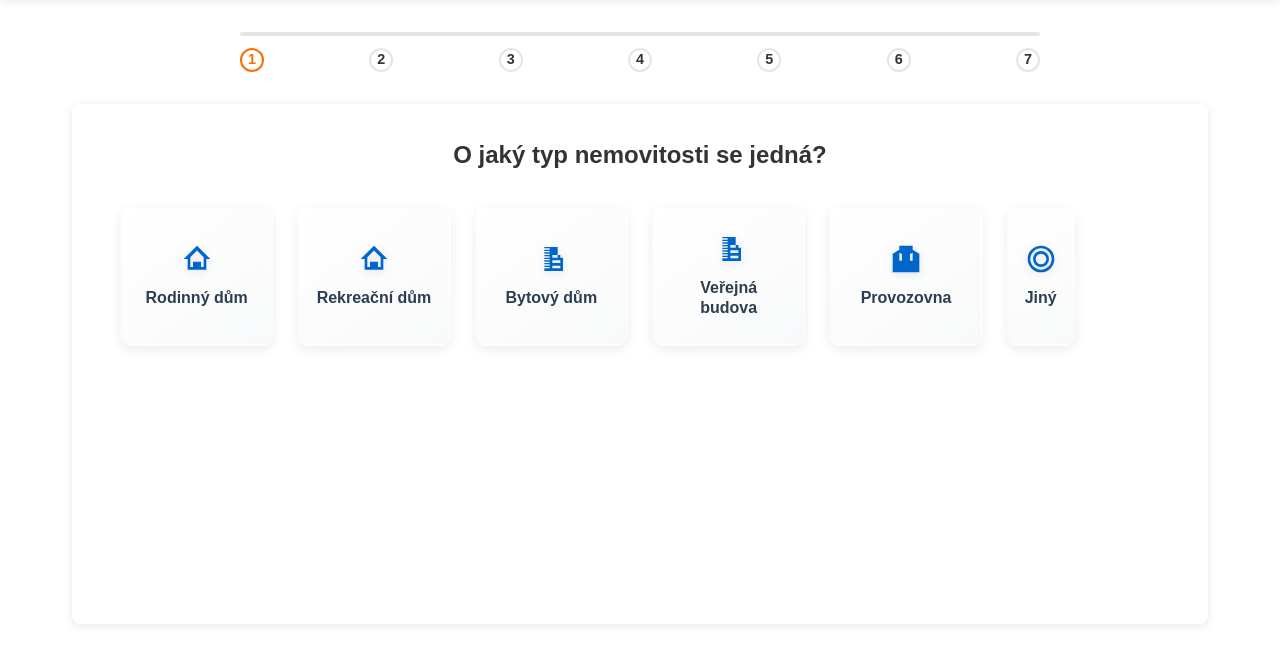
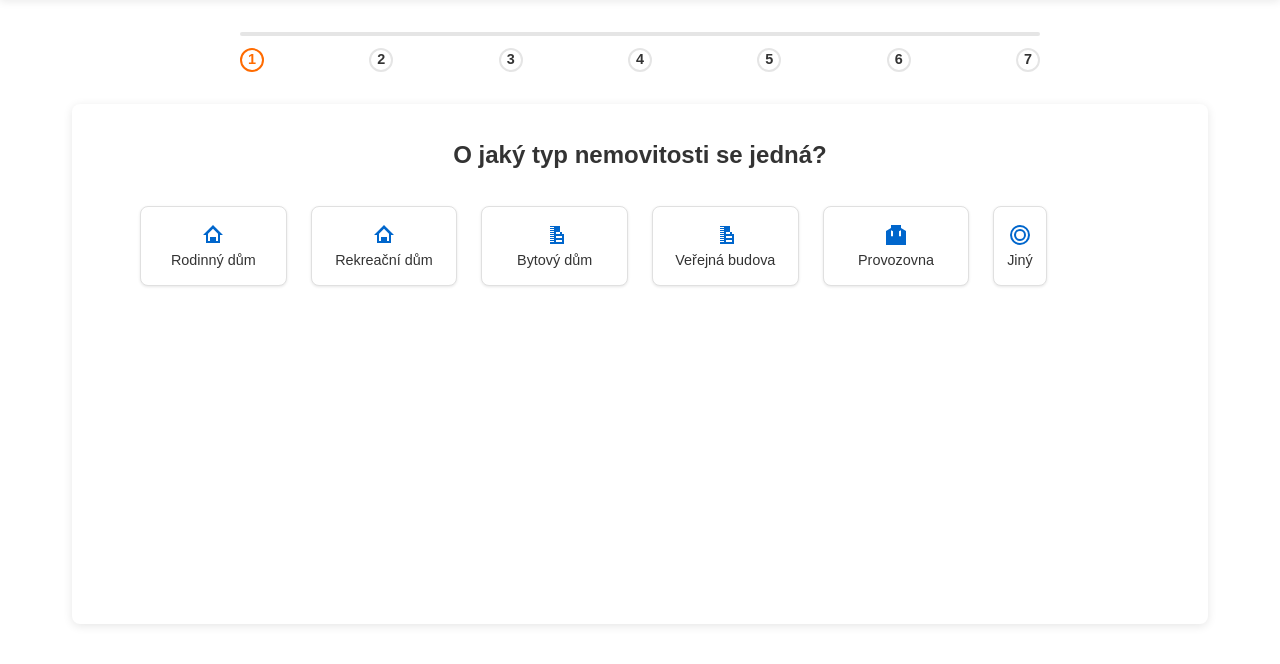
Before and after one commit to Petrpejsek/dotacni_kalkulator, a PHP site: page /kalkulator.html in a window 1280 px wide. Shown: the part 116-780 px from the top of the page. Run offline with PHP 8.4, Linux system fonts and the light colour scheme.

Commit message:
Zjednodušení designu boxů - malé čisté boxy bez přehnaných efektů

```diff
--- a/styles.css
+++ b/styles.css
@@ -468,13 +485,12 @@ h2 {
 /* Options grid */
 .options-grid {
     display: grid;
-    grid-template-columns: repeat(auto-fit, minmax(140px, 1fr));
-    gap: 1.5rem;
-    margin-bottom: 3rem;
+    grid-template-columns: repeat(auto-fit, minmax(160px, 1fr));
+    gap: 1rem;
+    margin-bottom: 2rem;
     width: 100%;
-    max-width: 1200px;
+    max-width: 1000px;
     margin: 0 auto;
-    padding: 0 1rem;
 }
 
 .option-btn {
@@ -482,49 +498,34 @@ h2 {
     flex-direction: column;
     align-items: center;
     justify-content: center;
-    padding: 1rem;
-    border: 2px solid transparent;
-    border-radius: 12px;
-    background: linear-gradient(145deg, #ffffff, #f8f9fa);
+    padding: 0.8rem;
+    border: 1px solid #e0e0e0;
+    border-radius: 8px;
+    background: white;
     cursor: pointer;
-    transition: all 0.3s ease;
-    height: 100%;
-    min-height: 140px;
-    box-shadow: 0 4px 12px rgba(0, 0, 0, 0.08);
-    position: relative;
-    overflow: hidden;
+    transition: all 0.2s ease;
+    height: 80px;
+    min-height: 80px;
+    box-shadow: 0 1px 3px rgba(0, 0, 0, 0.1);
 }
 
 .option-btn::before {
-    content: '';
-    position: absolute;
-    top: 0;
-    left: 0;
-    right: 0;
-    bottom: 0;
-    background: linear-gradient(145deg, rgba(0, 102, 204, 0.05), rgba(255, 107, 0, 0.05));
-    opacity: 0;
-    transition: opacity 0.3s ease;
-    z-index: 1;
+    display: none;
 }
 
 .option-btn img {
-    width: 32px;
-    height: 32px;
-    margin-bottom: 0.8rem;
-    position: relative;
-    z-index: 2;
-    filter: drop-shadow(0 2px 4px rgba(0, 0, 0, 0.1));
+    width: 24px;
+    height: 24px;
+    margin-bottom: 0.3rem;
+    filter: none;
 }
 
 .option-btn span {
-    font-size: 1rem;
-    font-weight: 600;
+    font-size: 0.9rem;
+    font-weight: 500;
     text-align: center;
-    color: #2c3e50;
-    position: relative;
-    z-index: 2;
-    line-height: 1.3;
+    color: #333;
+    line-height: 1.2;
 }
 
 .option-btn:hover {
@@ -1095,54 +1096,35 @@ input[type=number] {
 
 @media (max-width: 700px) {
     .jiny-row-wrapper {
+        width: 100%;
+        display: flex;
         flex-direction: column;
-        align-items: center;
-        gap: 0.3rem;
-        margin-left: 0;
     }
+
     #jiny-extra-field {
-        flex-direction: column;
-        align-items: center;
-        gap: 0.3rem;
+        width: 100%;
     }
+
     #jiny-extra-field input[type="text"] {
-        min-width: 0;
         width: 100%;
-        max-width: 100%;
     }
+
     #jiny-extra-field .next-btn {
         width: 100%;
-        margin-left: 0;
     }
+
     .jiny-row-wrapper .option-btn[data-value="jiny"] {
         width: 100%;
-        min-width: 0;
-        max-width: 100%;
-        height: auto;
-        min-height: 120px;
+        height: 70px;
     }
 }
 
 .jiny-row-wrapper .option-btn[data-value="jiny"] {
     width: 100%;
-    min-width: 0;
-    max-width: 100%;
-    height: auto;
-    min-height: 140px;
-    padding: 1rem;
-    border: 2px solid transparent;
-    border-radius: 12px;
-    background: linear-gradient(145deg, #ffffff, #f8f9fa);
-    cursor: pointer;
-    transition: all 0.3s ease;
-    box-sizing: border-box;
-    display: flex;
-    flex-direction: column;
-    align-items: center;
-    justify-content: center;
-    box-shadow: 0 4px 12px rgba(0, 0, 0, 0.08);
-    position: relative;
-    overflow: hidden;
+    min-width: 100%;
+    height: 80px;
+    background: white;
+    border: 1px solid #e0e0e0;
 }
 
 @media (min-width: 700px) {
```
Also changed, not shown: other parts of styles.css (+104 -87 lines).
